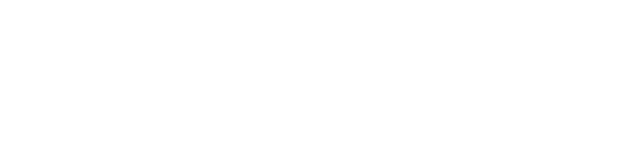
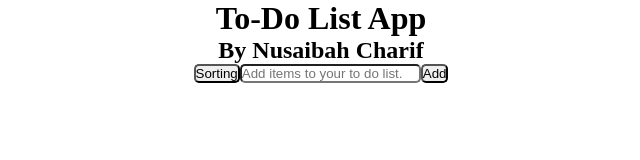
Before and after one commit to Nusaibah01/07-06, a plain HTML site: page index.html in a window 1280 px wide. Shown: the whole page, without its empty margins (319-959 px from the left). Drawn offline with Linux system fonts and the light colour scheme.

Commit message:
appstructure

```diff
--- a/css/styling.css
+++ b/css/styling.css
@@ -5,3 +5,17 @@
     padding: 0;
     box-sizing: border-box;
 }
+.header{
+    font-weight: bolder;
+    text-align: center;
+}
+.container-fluid{
+   text-align: center;
+
+   & button{
+    border-radius: 5px;
+}
+& input{
+    border-radius: 5px;
+}
+}
--- a/index.html
+++ b/index.html
@@ -3,9 +3,22 @@
 <head>
     <meta charset="UTF-8">
     <meta name="viewport" content="width=device-width, initial-scale=1.0">
+    <!-- Custom Styling -->
+    <link rel="stylesheet" href="css/styling.css">
     <title>To Do: App</title>
 </head>
 <body>
+    <div class="container-fluid">
+    <div class="header">
+    <h1>To-Do List App</h1>
+    <h2>By Nusaibah Charif</h2>
+</div>
+<div class="user-input">
+<button type="button" onclick="sortTasks()">Sorting</button><input type="text" placeholder="Add items to your to do list."><button type="button" onclick="addTask()">Add</button>
+
+
+</div>
+</div>
     <script src="script/code.js"></script>
 </body>
 </html>
--- a/script/code.js
+++ b/script/code.js
@@ -0,0 +1,6 @@
+let toDoArray = [
+    id: "" ,
+    Name: "" ,
+    createdDate: "",
+    completed: "",
+]
```
